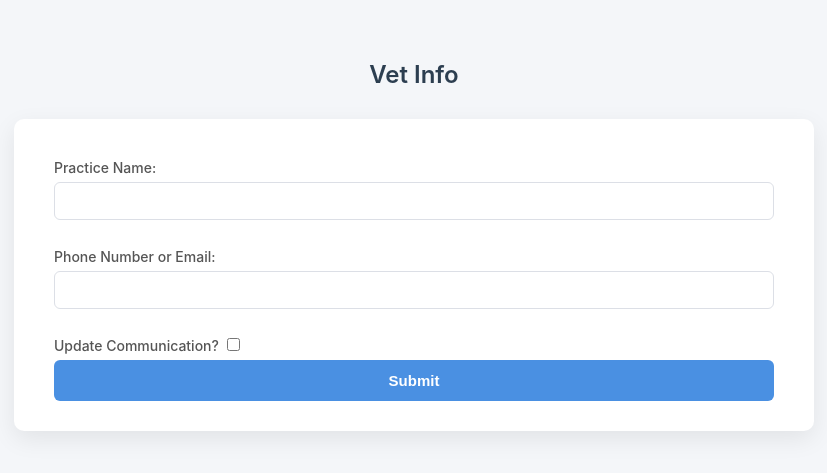
After one commit to pwfreedm/TWMA, a Flask app: page /new_vet in a window 1280 px wide. The commit adds this page. Shown: the top 473 px of the page, without its empty margins (226-1053 px from the left). Run offline with Flask 3, Linux system fonts and the light colour scheme; parts of the project's set-up code (start-up, migrations or seed data) failed here and were passed over.

Commit message:
feat: new form for adding vets
billable time: 35 mins

```diff
--- a/TWMA.py
+++ b/TWMA.py
@@ -21,6 +21,8 @@ def process_form():
         if (data['form_id'] == 'settings'):
             print(data)
             res = app_core.settings.update_settings(data)
+        elif (data['form_id'] == 'vet_info'):
+            register_vet(data)
         else:
             fac = FormFactory(data)
             con = fac.generate(FormType.CONSENT)
--- a/src/templates/landing.html
+++ b/src/templates/landing.html
@@ -27,6 +27,9 @@
             <a href="{{ url_for('new_patient') }}" class="card-button">
                 <span>New Patient</span>
             </a>
+            <a href="{{ url_for('new_vet') }}" class="card-button">
+                <span>New Vet</span>
+            </a>
         </div>
     </div>
 
--- /dev/null
+++ b/src/templates/vet_info.html
@@ -0,0 +1,24 @@
+<!DOCTYPE html>
+<html>
+<head>
+    <title>Form Page</title>
+    <link rel="stylesheet" href="{{ url_for('static', filename='form.css') }}">
+</head>
+<body>
+    <h2>Vet Info</h2>
+
+    <form action="{{ url_for('submit') }}" method="POST">
+        <input type="text", name="form_id", value="vet_info" hidden>
+        <label>Practice Name:</label>
+        <input type="text" name="vet" pattern="[a-zA-Z].*" title="Please Insert a Practice Name." required><br><br>
+
+        <label for name="comm">Phone Number or Email:</label>
+        <input type="text" name="comm" required>
+
+        <label>Update Communication?</label>
+        <input type ="checkbox" name="update"><br><br>
+
+        <button type="submit">Submit</button>
+    </form>
+</body>
+</html>
--- a/src/view.py
+++ b/src/view.py
@@ -23,6 +23,10 @@ def new_patient():
     vets = Vet.query.all()
     return render_template("home_info.html", vets=vets)
 
+@app.route("/new_vet")
+def new_vet():
+    return render_template("vet_info.html")
+
 @app.route("/settings")
 def settings(db_path: str = app_core.settings.db_path, out_path: str = app_core.settings.out_path):
     return render_template("settings.html",
```
Also changed, not shown: src/db.py (+20 -10 lines).
